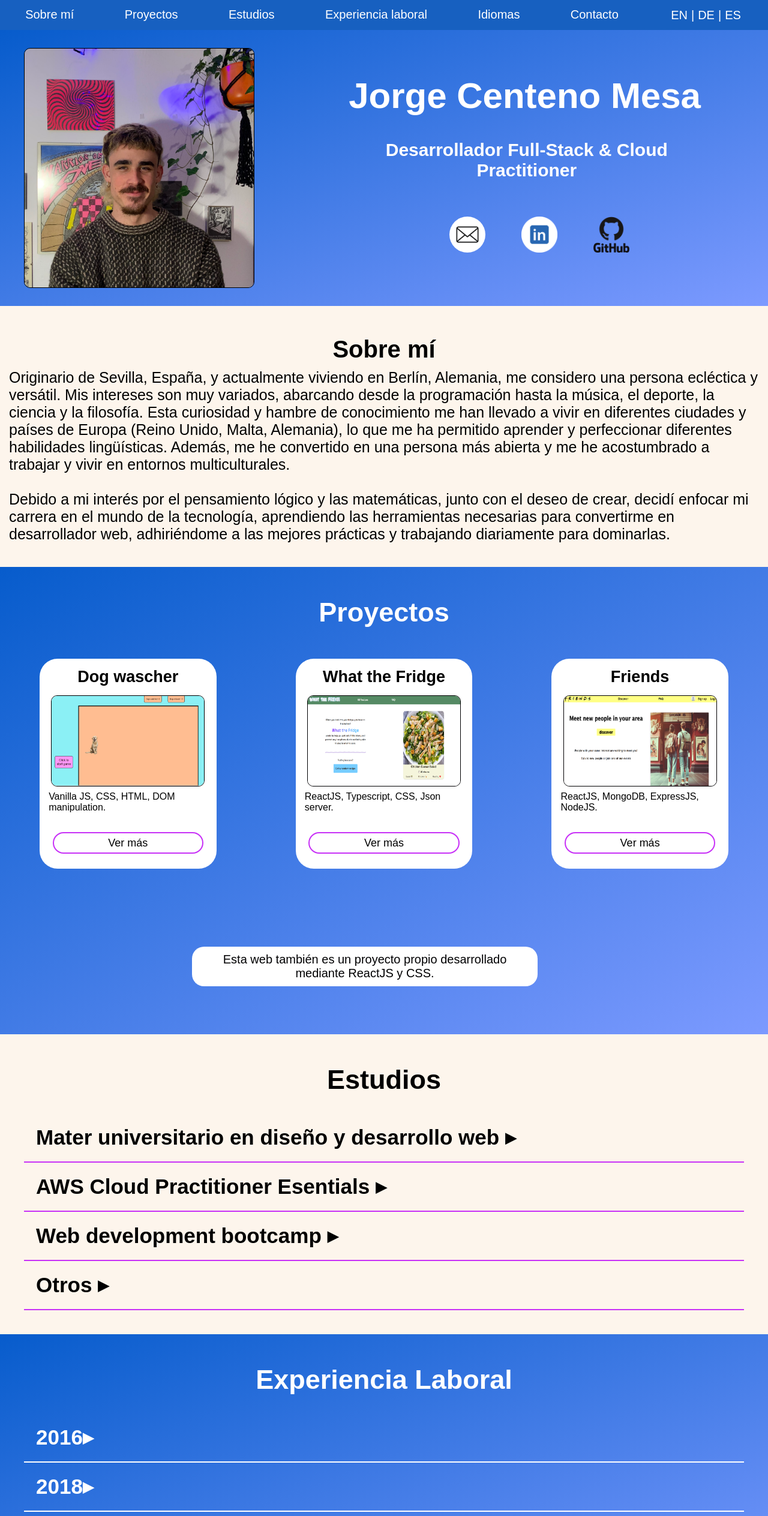
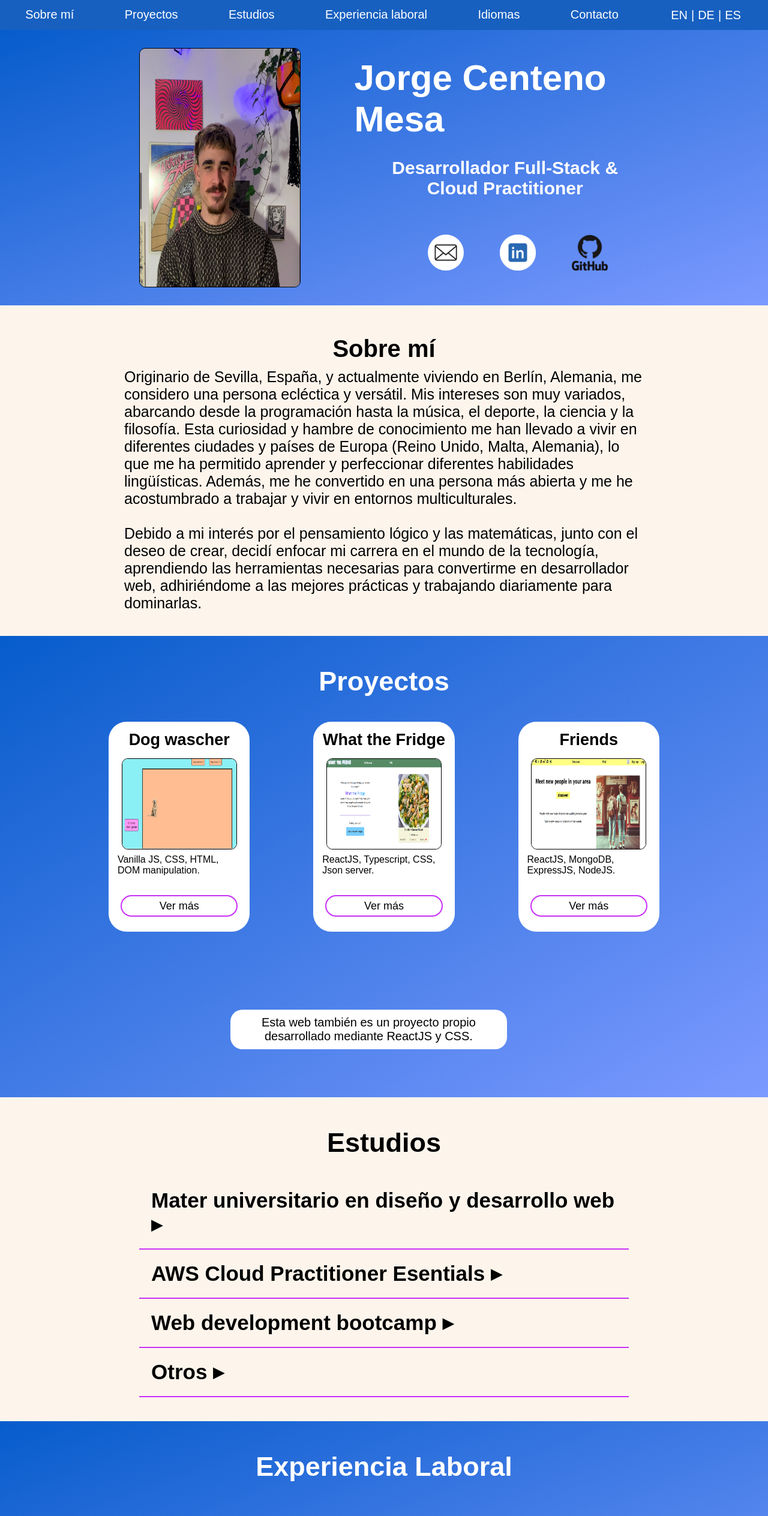
Before and after one commit to eljorgecenteno/CV, a React (Create React App) app: page / in a window 1280 px wide. Shown: the top 2527 px of the page at 60% size. Built offline with nearby package versions, Linux system fonts and the light colour scheme.

Commit message:
nuevo estilo

```diff
--- a/src/Pages/DogWascherProject.css
+++ b/src/Pages/DogWascherProject.css
@@ -1,4 +1,12 @@
-
+#title-main-image-WTF{
+    width: 38%;
+    height: 340px;
+    border-radius: 10px;
+    border: 1px solid black;
+    margin-top: 30px;
+    margin-left: 40px;
+    margin-bottom: 30px;
+}
 
 
 
@@ -70,6 +78,8 @@ padding-bottom: 80px;
     font-family: Arial, Helvetica, sans-serif;
     padding-left: 3%;
     padding-right: 3%;
+    padding-right: 15%;
+    padding-left: 15%;
 }
 #project-page-info-container h2{
     display: flex;
@@ -105,6 +115,7 @@ padding-bottom: 80px;
     display: flex;
     align-items: center;
     justify-content: space-around;
+
 
 }
 #links-project-page{
--- a/src/Pages/DogWascherProject.jsx
+++ b/src/Pages/DogWascherProject.jsx
@@ -16,7 +16,7 @@ function HomePage() {
       <ProjectNavbar></ProjectNavbar>
       {screenWidth > 900 && <>{language === "english" && <div><div id="head-homepage">
 
-  <img src={DogWascher1} alt="Jorge" id="title-main-image"/>
+  <img src={DogWascher1} alt="Jorge" id="title-main-image-WTF"/>
 <div id="head-text-homepage">
   <h1>Ultimate Dog Washer 3000</h1>
   <div id="h4-homepage"><h4>Technologies: JavaScript, HTML, CSS and DOM manipulation</h4></div>
@@ -76,7 +76,7 @@ function HomePage() {
     <li>Nutzung von Git, GitHub und Online-Bereitstellung.</li>
   </ul>
 <div id="project-img-container">
-<img src={DogWascher3} alt="" />
+
 <img src={DogWascher1} alt="" />
 <img src={DogWascher2} alt="" />
 </div>
@@ -111,7 +111,7 @@ function HomePage() {
     <li>Uso de Git, GitHub y despliegue en línea.</li>
   </ul>
 <div id="project-img-container">
-<img src={DogWascher3} alt="" />
+
 <img src={DogWascher1} alt="" />
 <img src={DogWascher2} alt="" />
 </div>
--- a/src/Pages/HomePage.css
+++ b/src/Pages/HomePage.css
@@ -20,7 +20,8 @@
     color: white;
     display: flex;
     flex-direction: row;
-
+    padding-right: 15%;
+    padding-left: 15%;
     font-family: Arial, Helvetica, sans-serif;
     width: 100%;
     height: 100%;
@@ -64,12 +65,17 @@
 
 
 }
+.project-image{
+    width: 4
+}
 #email-icon-homepage{
     border-radius: 30px;
 
 }
 #about-me-homepage{
     background-color: #fdf5ec;
+    padding-right: 15%;
+    padding-left: 15%;
 }
 #about-me-title-home-page{
     padding-top: 50px;
@@ -86,10 +92,14 @@
 #projects-container-homepage{
     background: linear-gradient(to bottom right, #075ccc ,#7c9aff);
 color: white;
-padding-bottom: 80px;
+
+padding-right: 10%;
+    padding-left: 10%;
 }
 #Projects-homePage{
     padding-top: 50px;
+    padding-right: 15%;
+    padding-left: 15%;
 }
 
 #proyects-boxes-container{
@@ -118,7 +128,7 @@ padding-bottom: 80px;
 .each-box img{
     border: 1px solid #010002;
     border-radius: 10px;
-    width: 20vw;
+    width: 15vw;
     height: 170px;
 }
 
@@ -158,6 +168,7 @@ margin-bottom: 10px;
     margin-top: 70px;
    align-items: center;
    text-align: center;
+
 }
 .eachStudy{
     display: flex;
@@ -174,7 +185,8 @@ margin-bottom: 10px;
     font-family: Arial, Helvetica, sans-serif;
     display: flex;
     flex-direction: column;
-
+    padding-right: 15%;
+    padding-left: 15%;
 }
 #studies-box h1{
 padding-top: 50px;
@@ -211,7 +223,8 @@ margin-bottom: 30px;
     color: white;
     font-family: Arial, Helvetica, sans-serif;
     padding-bottom: 40px;
-
+    padding-right: 15%;
+    padding-left: 15%;
 }
 #work-experience-container h1{
     padding-top: 50px;
@@ -250,6 +263,8 @@ margin-bottom: 30px;
         display: flex;
         justify-content: space-around;
         align-items: center;
+        padding-right: 15%;
+    padding-left: 15%;
     }
 
     .each-language {
--- a/src/Pages/WTFPage.jsx
+++ b/src/Pages/WTFPage.jsx
@@ -93,7 +93,7 @@ function WTFPage() {
 <div id="project-img-container">
 <img src={WTF1} alt="" />
 <img src={WTF2} alt="" />
-<img src={WTF3} alt="" />
+
 </div>
 <div id="links-project-page">
 <Link style={{ textDecoration: 'none', color: "black"}}to="/">◂Back to homepage</Link>
@@ -138,7 +138,7 @@ También existe una página oculta solo para administradores, que permite el CRU
 <div id="project-img-container">
 <img src={WTF1} alt="" />
 <img src={WTF2} alt="" />
-<img src={WTF3} alt="" />
+
 </div>
 <div id="links-project-page">
 <Link style={{ textDecoration: 'none', color: "black"}}to="/">◂Volver a la página pricipal</Link>
@@ -181,7 +181,7 @@ También existe una página oculta solo para administradores, que permite el CRU
 <div id="project-img-container">
 <img src={WTF1} alt="" />
 <img src={WTF2} alt="" />
-<img src={WTF3} alt="" />
+
 </div>
 <div id="links-project-page">
 <Link style={{ textDecoration: 'none', color: "black"}}to="/">◂Zurück zur Homepage</Link>
```
Also changed, not shown: src/Components/Navbar.css (line endings or trailing spaces).
